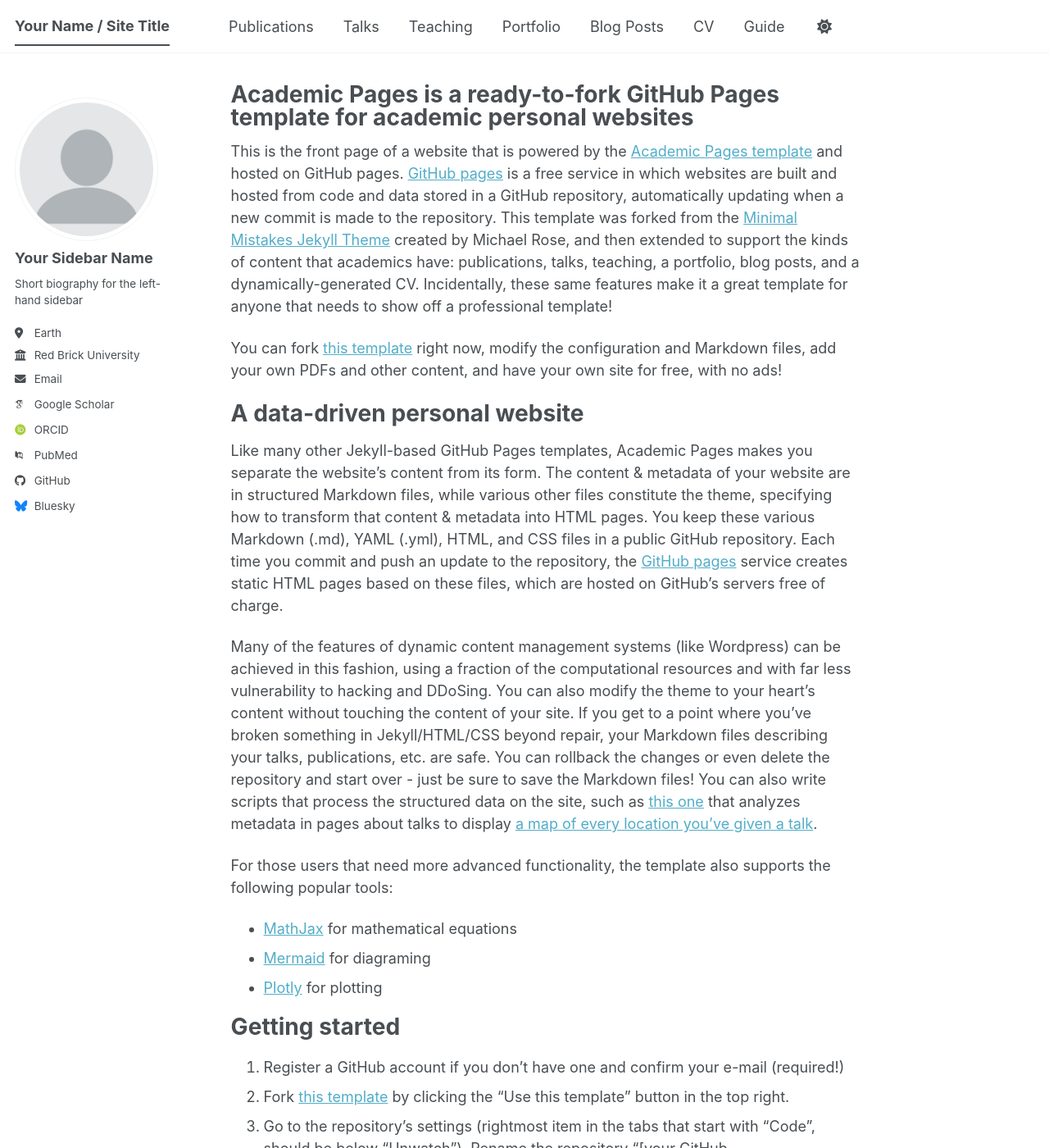
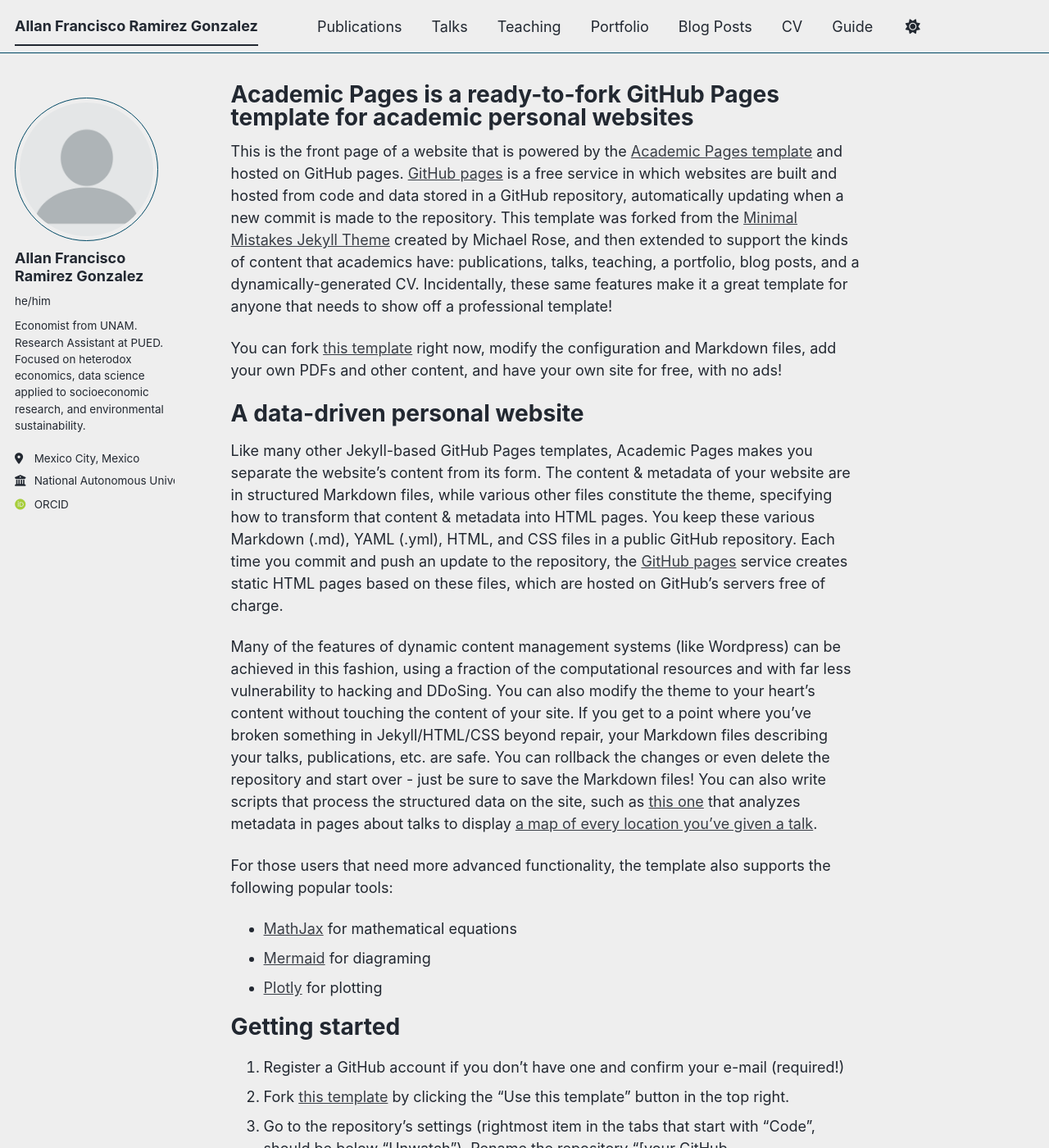
Before and after one commit to allanramirezgonzalez/allanramirezgonzalez.github.io, a Jekyll site: the page built from _pages/about.md, in a window 1280 px wide and 1400 px high. Shown: the whole window at 82% size. Built offline with Jekyll 4.4.1, drawn with Linux system fonts in a browser that asks for light colours; some web fonts are replaced; a script bundle is joined from its source files by our own code; library files that are not in the unit come from our copies; some of the changed text lies outside the part shown.

Commit message:
Update _config.yml

```diff
--- a/_config.yml
+++ b/_config.yml
@@ -8,12 +8,12 @@
 
 # Basic Site Settings
 locale                   : "en-US"
-site_theme               : "default" # The available themes options are "default", "air", "sunrise", "mint", "dirt" and "contrast"
-title                    : "Your Name / Site Title"
+site_theme               : "air" # The available themes options are "default", "air", "sunrise", "mint", "dirt" and "contrast"
+title                    : "Allan Francisco Ramirez Gonzalez"
 title_separator          : "-"
-name                     : &name "Your Name"
-description              : &description "Your Name's academic portfolio"   # Update this with a general description of your site, this is the default if not overridden by a page
-url                      : https://academicpages.github.io # The base hostname & protocol for your site e.g. "https://[your GitHub username].github.io",
+name                     : &name "Allan Francisco Ramirez Gonzalez"
+description              : &description "Economist - Researcher Jr"   # Update this with a general description of your site, this is the default if not overridden by a page
+url                      : https://allanramirezgonzalez.github.io # The base hostname & protocol for your site e.g. "https://[your GitHub username].github.io",
                                                            # or if you already have some other page hosted on Github then use "https://[your GitHub username].github.io/[Your Repo Name]"
 baseurl                  : "" # the subpath of your site, e.g. "/blog"
 repository               : "academicpages/academicpages.github.io"
@@ -24,24 +24,24 @@ repository               : "academicpages/academicpages.github.io"
 author:
   # Biographic information
   avatar           : "profile.png"
-  name             : "Your Sidebar Name"
-  pronouns         : # example: "she/her"
-  bio              : "Short biography for the left-hand sidebar"
-  location         : "Earth"
-  employer         : "Red Brick University"
+  name             : "Allan Francisco Ramirez Gonzalez"
+  pronouns         : "he/him"
+  bio              : "Economist from UNAM. Research Assistant at PUED. Focused on heterodox economics, data science applied to socioeconomic research, and environmental sustainability."
+  location         : "Mexico City, Mexico"
+  employer         : "National Autonomous University of Mexico (UNAM)"
   uri              : # URL
-  email            : "none@example.org"
+  email            : #"none@example.org"
 
   # Academic websites
   academia         : # URL
   arxiv            : # URL - Update with the correct link to your profile
-  googlescholar    : "https://scholar.google.com/citations?user=PS_CX0AAAAAJ"
+  googlescholar    : #"https://scholar.google.com/citations?user=PS_CX0AAAAAJ"
   inspire-hep      : # URL
   impactstory      : # URL
-  orcid            : "https://orcid.org/yourorcidurl"
+  orcid            : "https://orcid.org/0009-0006-1443-3597"
   semantic         : # URL
   ssrn             : # URL
-  pubmed           : "https://www.ncbi.nlm.nih.gov/pubmed/?term=john+snow"
+  pubmed           : #"https://www.ncbi.nlm.nih.gov/pubmed/?term=john+snow"
   researchgate     : # URL
   scopus           : # URL
   zotero           : # URL
@@ -51,13 +51,13 @@ author:
   bitbucket        : # Username - Update with your username on the site
   codepen          : # Username
   dribbble         : # Username
-  github           : "academicpages"
+  github           : #"academicpages"
   kaggle           : # Username
   stackoverflow    : # User number or user number and name (i.e., use "1" or "1/jeff-atwood")
 
   # Social media
   artstation       : # Username
-  bluesky          : "bsky.app" # Replace this with you Bluesky username
+  bluesky          : #"bsky.app" # Replace this with you Bluesky username
   facebook         : # Username
   flickr           : # Username
   foursquare       : # Username
```
